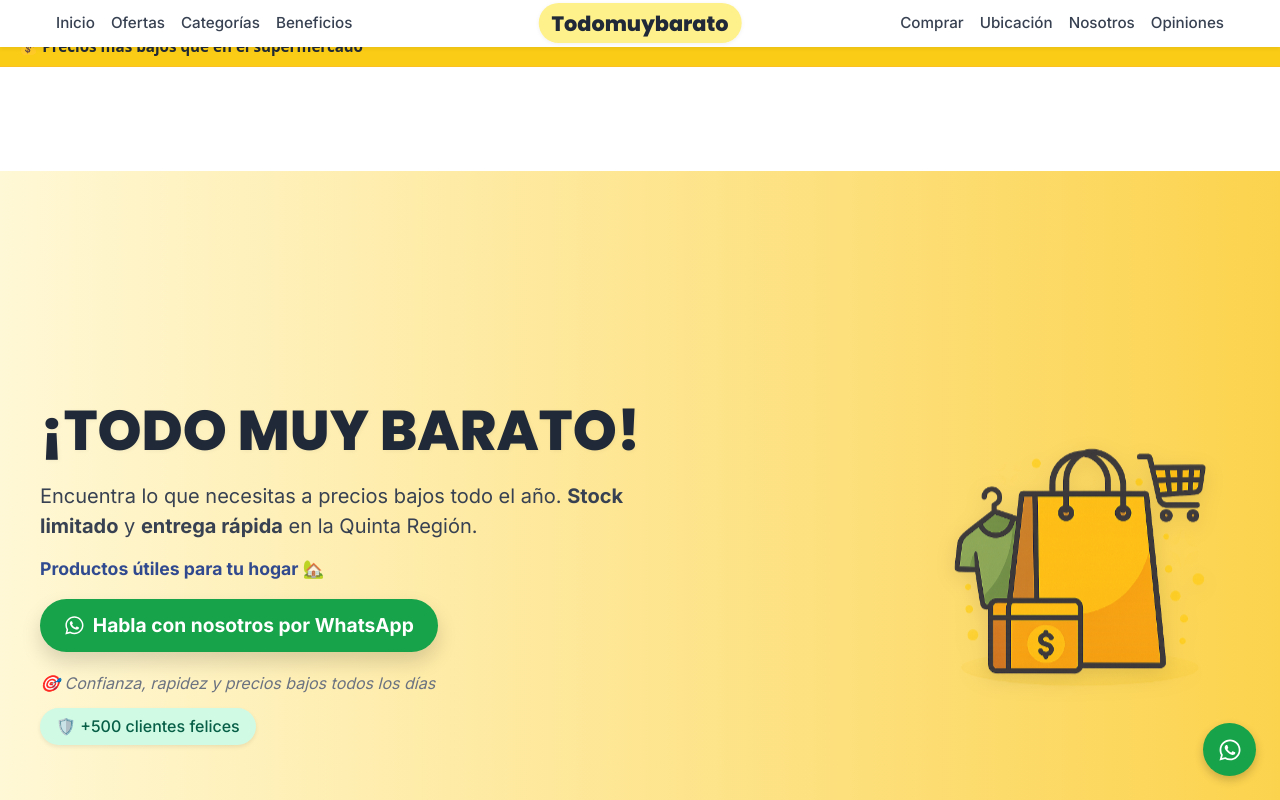
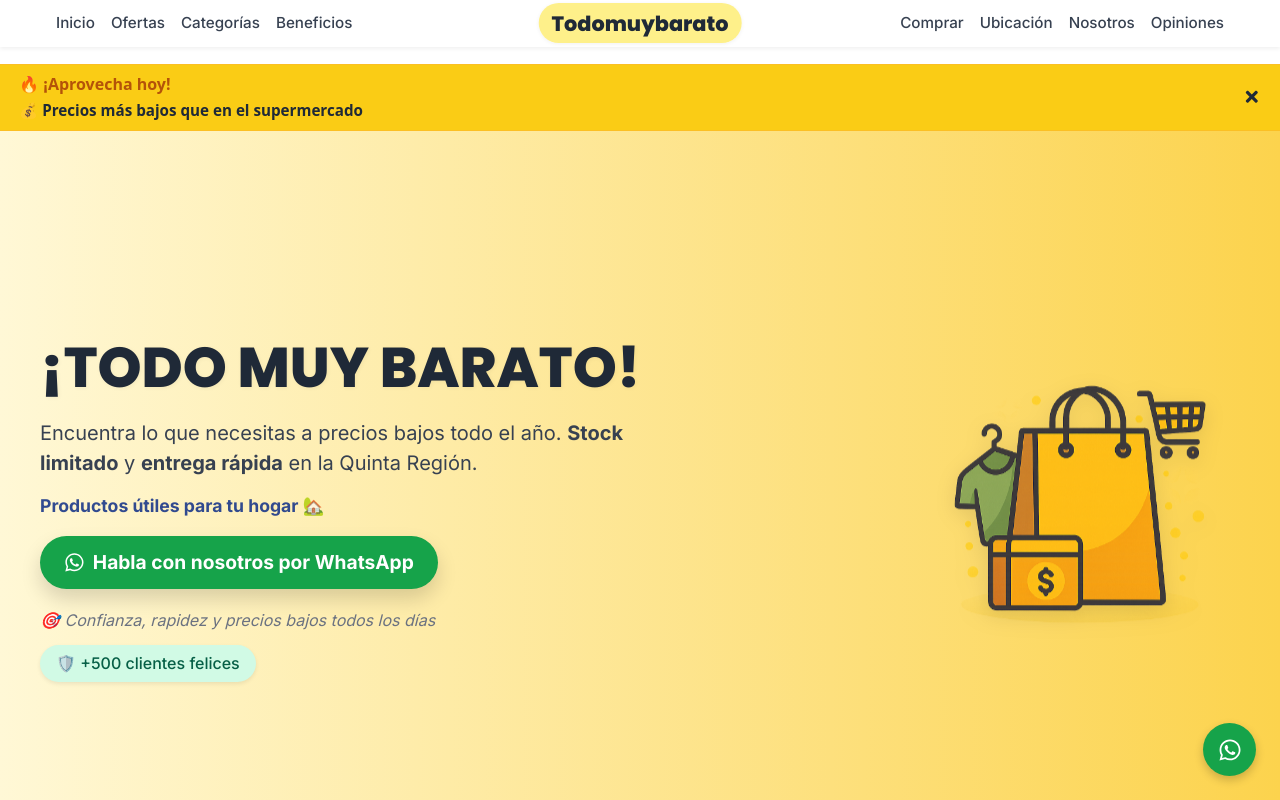
Before and after one commit to Marshelby/todomuybarato, a React (Vite) app: page / in a window 1280 px wide. Shown: the top 800 px of the page. Built offline with nearby package versions, Linux system fonts and the light colour scheme.

Commit message:
📏 FIX definitivo: barra de anuncio visible y alineada exactamente debajo del navbar

```diff
--- a/src/App.jsx
+++ b/src/App.jsx
@@ -20,8 +20,8 @@
       <Navbar />
       <BarraAnuncio />
 
-      {/* Espaciado preciso para evitar solapamiento con navbar + barra */}
-      <div id="inicio" className="pt-[6.5rem]">
+      {/* Espacio exacto para navbar (64px) + barra (44px) = 108px */}
+      <div id="inicio" className="pt-[6.75rem]">
         <Hero />
       </div>
 
--- a/src/components/BarraAnuncio.css
+++ b/src/components/BarraAnuncio.css
@@ -7,9 +7,11 @@
   justify-content: space-between;
   align-items: center;
   padding: 0.5rem 1.2rem;
-  margin: 0;
-  position: relative;
-  z-index: 1;
+  position: fixed;
+  top: 64px; /* ✅ EXACTAMENTE debajo del Navbar */
+  left: 0;
+  width: 100%;
+  z-index: 90;
   border-bottom: 1px solid #fbbf24;
   box-shadow: inset 0 1px 0 #fbbf24;
 }
```
